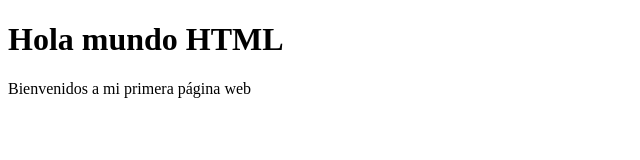
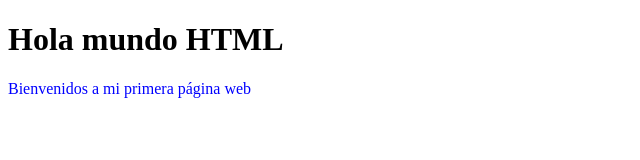
Before and after one commit to IsaiasIzquier2/hola-mundo-html, a plain HTML site: page index.html in a window 1280 px wide. Shown: the whole page, without its empty margins (0-640 px from the left). Drawn offline with Linux system fonts and the light colour scheme.

Commit message:
Cambio estilo p

```diff
--- a/index.html
+++ b/index.html
@@ -8,7 +8,7 @@
 </head>
 <body>
 	<h1>Hola mundo HTML</h1>
-	<p>Bienvenidos a mi primera página web</p>
+	<p style="color: blue;;">Bienvenidos a mi primera página web</p>
 
 </body>
 </html>
```
